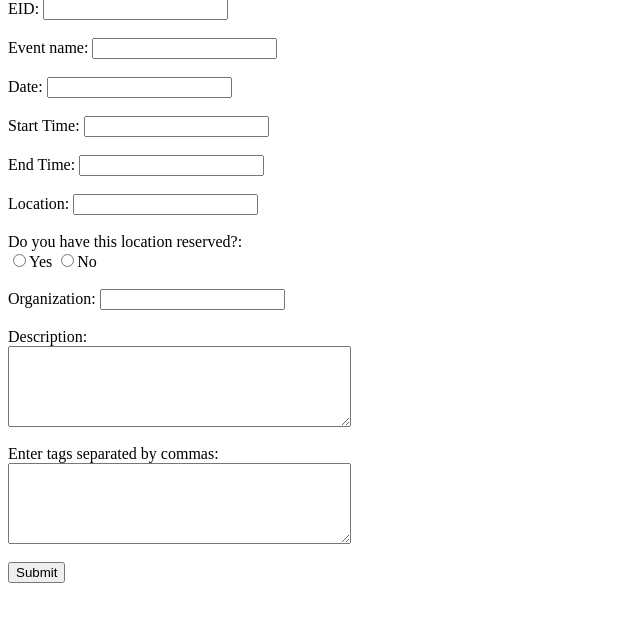
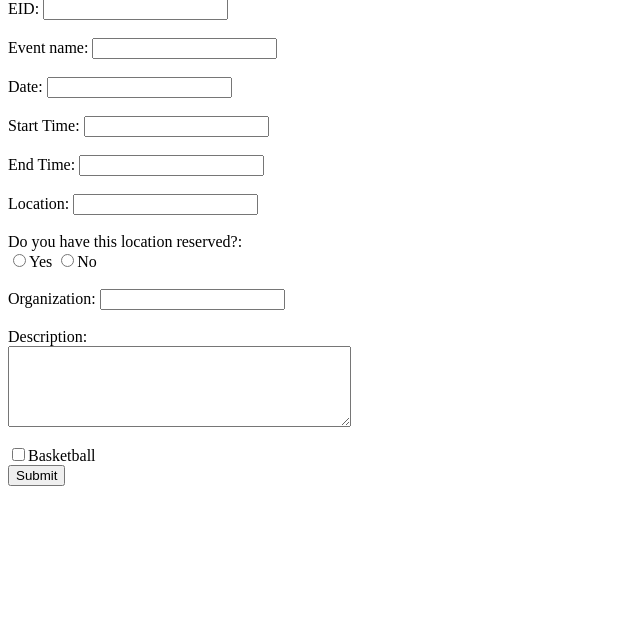
Before and after one commit to gracebenz/Midd_Calendar, a PHP site: page /entry.php in a window 1280 px wide. Shown: the part 50-672 px from the top of the page, without its empty margins (0-640 px from the left). Run offline with PHP 8.4, Linux system fonts and the light colour scheme; some libraries are stand-ins or nearby versions.

Commit message:
added basketball tag

```diff
--- a/entry.php
+++ b/entry.php
@@ -62,7 +62,8 @@ $con = mysql_connect(DB_SERVER, DB_USERNAME, DB_PASSWORD, DB_DATABASE) or die("C
 			<input type="radio" name="locationAppr" value="not approved"/>No<br><br>
 		Organization: <input type="text" name="eventOrganization" required/><br><br>
 		Description: <br><textarea name="eventDescr" rows="5" cols="40" maxlength="200"/></textarea><br><br>
-		Enter tags separated by commas: <br><textarea name="eventTags" rows="5" cols="40"/></textarea><br><br>
+
+		<input type="checkbox" name="tag" value="basketball"/>Basketball<br>
 		<input type="submit" value="Submit"/>
 		</form>
 	</body>
```
